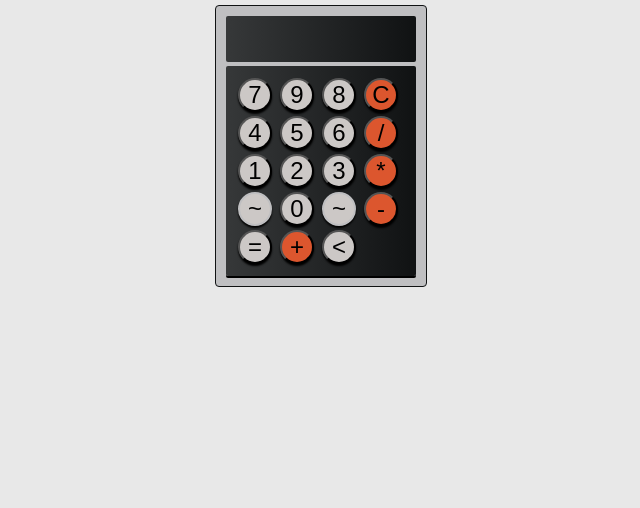
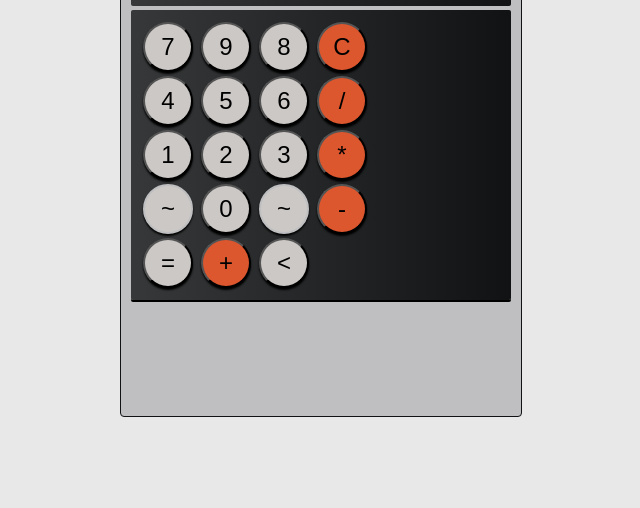
Before and after one commit to Surveinit/webCalculator, a plain HTML site: page index.html in a window 1280 px wide. Shown: the part 292-800 px from the top of the page, without its empty margins (319-959 px from the left). Drawn offline with Linux system fonts and the light colour scheme.

Commit message:
Big Calc initial commit

```diff
--- a/style.css
+++ b/style.css
@@ -9,8 +9,8 @@ body{
 }
 
 .mainContainer{
-    width: 190px;
-    height: 260px;
+    width: 380px;
+    height: 520px;
     /* Idea size 380*520 */
     padding: 10px;
     background-color: #bfbfc1;
@@ -24,7 +24,7 @@ body{
     /* background-color: #101213; */
     background: linear-gradient(to right, #363839, #101213);
     padding: 20px;
-    height: 50px;
+    height: 80px;
     overflow: hidden;
     margin-bottom: 4px;
     border-radius: 2px;
@@ -36,7 +36,7 @@ body{
 .display{
     color: #ebebeb;
     font-family: 'Orbitron';
-    font-size: 24px;
+    font-size: 36px;
     font-weight: 700;
 }
 
@@ -52,8 +52,8 @@ body{
 }
 
 button{
-    height: 34px;
-    width: 34px;
+    height: 50px;
+    width: 50px;
     background-color: #ccc8c6;
     font-weight: 500;
     border-radius: 60%;
```
